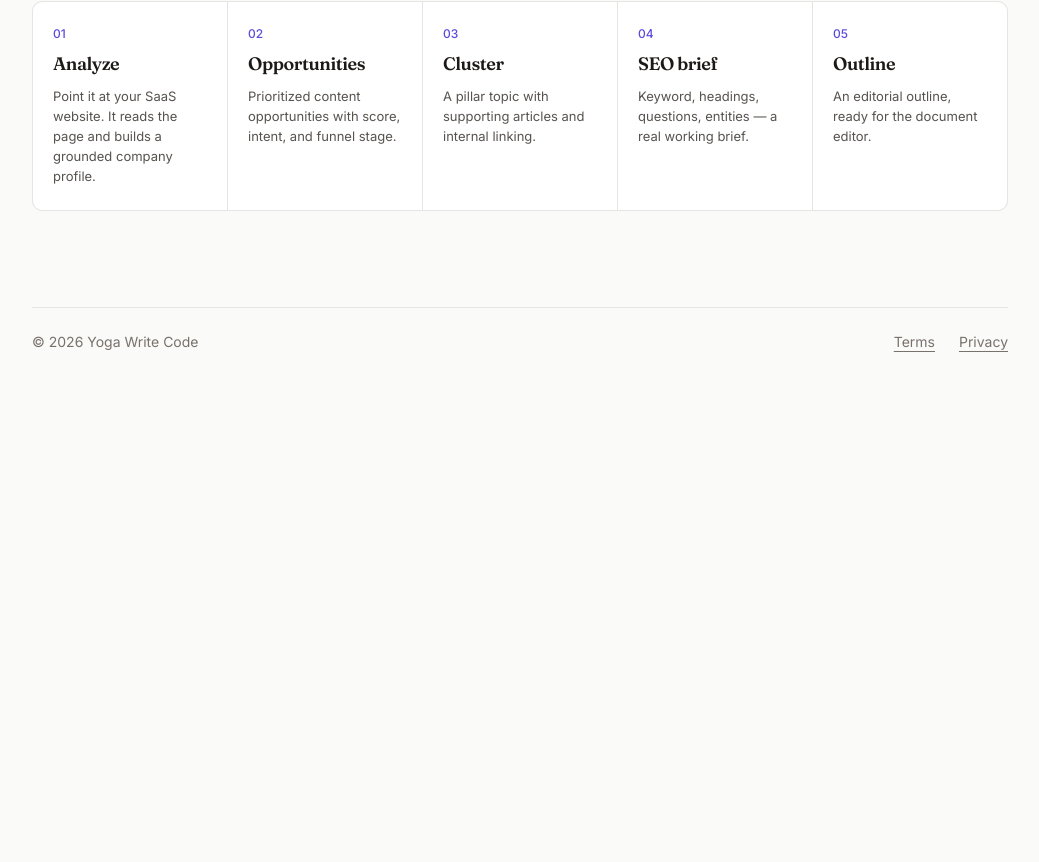
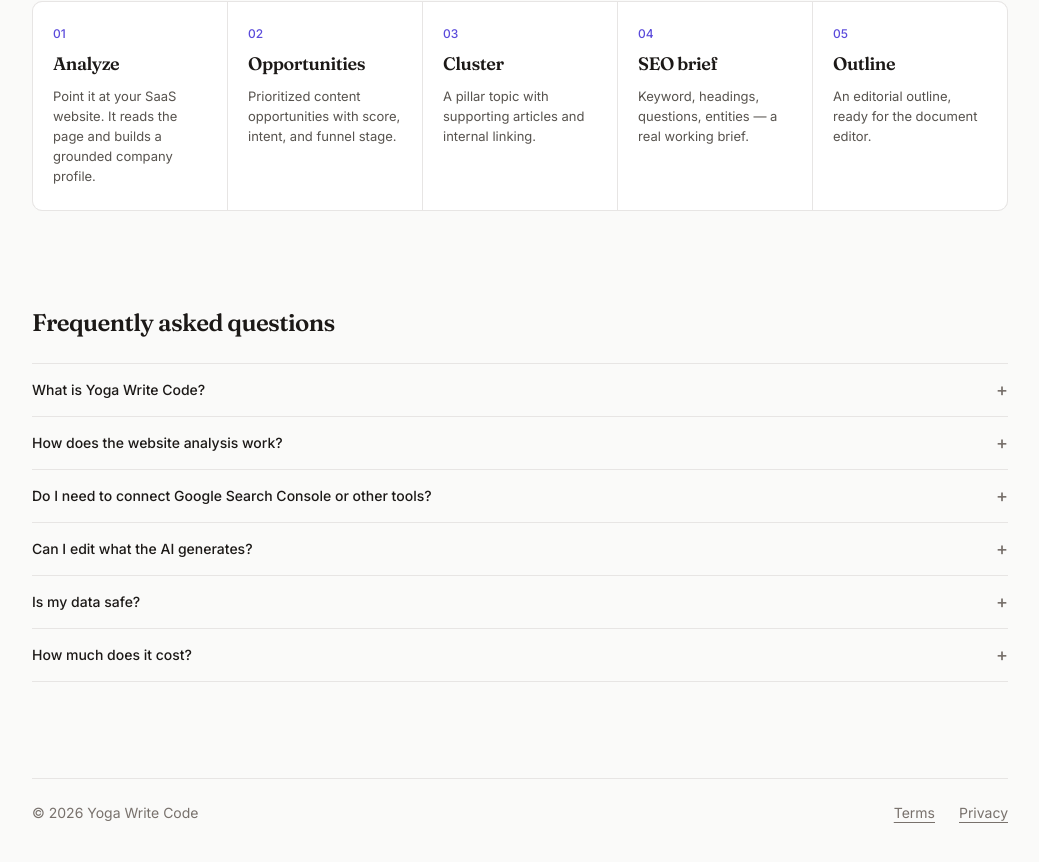
Before and after one commit to sachinywc/yoga-write-code, a Next.js app: page / in a window 1280 px wide. Shown: the part 636-1498 px from the top of the page, without its empty margins (120-1159 px from the left). Before the commit the page ends 1084 px from the top, so only its background shows below. Built offline with nearby package versions, Linux system fonts and the light colour scheme; no server answers.

Commit message:
SEO: OG, Twitter, canonical, JSON-LD graph, FAQ section

```diff
--- a/app/page.tsx
+++ b/app/page.tsx
@@ -1,7 +1,46 @@
 import type { Metadata } from "next";
 import Link from "next/link";
 
-export const metadata: Metadata = { title: "Yoga Write Code" };
+export const metadata: Metadata = {
+  title: "Yoga Write Code — AI Content Operating System for SaaS",
+  description:
+    "Turn your SaaS website into a content plan. Get prioritized content opportunities, topic clusters, SEO briefs, and article outlines in one calm workspace.",
+  alternates: { canonical: "https://yogawritecode.com" },
+  openGraph: {
+    title: "Yoga Write Code — AI Content Operating System for SaaS",
+    description:
+      "Turn your SaaS website into a content plan. Opportunities, clusters, briefs, outlines — all in one workspace.",
+    url: "https://yogawritecode.com",
+    siteName: "Yoga Write Code",
+    locale: "en_US",
+    type: "website",
+    images: [
+      {
+        url: "https://yogawritecode.com/icon.svg",
+        width: 108,
+        height: 108,
+        alt: "Yoga Write Code logo",
+      },
+    ],
+  },
+  twitter: {
+    card: "summary",
+    title: "Yoga Write Code — AI Content Operating System for SaaS",
+    description:
+      "Turn your SaaS website into a content plan. Opportunities, clusters, briefs, outlines — all in one workspace.",
+  },
+  robots: {
+    index: true,
+    follow: true,
+    googleBot: {
+      index: true,
+      follow: true,
+      "max-image-preview": "large",
+      "max-snippet": -1,
+      "max-video-preview": -1,
+    },
+  },
+};
 
 const steps = [
   {
@@ -30,6 +69,82 @@ const steps = [
     text: "An editorial outline, ready for the document editor.",
   },
 ];
+
+const faqs = [
+  {
+    q: "What is Yoga Write Code?",
+    a: "Yoga Write Code is an AI content operating system for SaaS companies. It analyzes your website and turns it into prioritized content opportunities, topic clusters, SEO briefs, and article outlines you can draft in a built-in editor.",
+  },
+  {
+    q: "How does the website analysis work?",
+    a: "You submit your website URL. The system fetches publicly accessible pages, extracts real signals (title, description, headings, key terms), and uses an AI model to build a grounded company profile and content opportunities. Nothing is invented from thin air.",
+  },
+  {
+    q: "Do I need to connect Google Search Console or other tools?",
+    a: "No. The workflow starts from your public website alone. No Search Console, no analytics access, and no extra integrations are required to get your first content plan.",
+  },
+  {
+    q: "Can I edit what the AI generates?",
+    a: "Yes. Every draft opens in a document-style editor where you can write by hand, draft individual sections with AI, or rewrite your own text with AI. You stay in control of the final article.",
+  },
+  {
+    q: "Is my data safe?",
+    a: "Your workspace is private by default. Data is stored in a Postgres database with row-level security, so only your account can read your projects and drafts. Authentication uses secure server-side sessions.",
+  },
+  {
+    q: "How much does it cost?",
+    a: "Yoga Write Code is free to use while in beta. Paid plans may be introduced later, and any pricing will be shown clearly before purchase.",
+  },
+];
+
+const jsonLd = {
+  "@context": "https://schema.org",
+  "@graph": [
+    {
+      "@type": "Organization",
+      "@id": "https://yogawritecode.com/#organization",
+      name: "Yoga Write Code",
+      url: "https://yogawritecode.com",
+      logo: "https://yogawritecode.com/icon.svg",
+    },
+    {
+      "@type": "WebSite",
+      "@id": "https://yogawritecode.com/#website",
+      url: "https://yogawritecode.com",
+      name: "Yoga Write Code",
+      publisher: { "@id": "https://yogawritecode.com/#organization" },
+    },
+    {
+      "@type": "SoftwareApplication",
+      name: "Yoga Write Code",
+      applicationCategory: "BusinessApplication",
+      operatingSystem: "Web",
+      url: "https://yogawritecode.com",
+      description:
+        "AI content operating system that turns any SaaS website into prioritized content opportunities, topic clusters, SEO briefs, and article outlines.",
+      offers: { "@type": "Offer", price: "0", priceCurrency: "USD" },
+      publisher: { "@id": "https://yogawritecode.com/#organization" },
+    },
+    {
+      "@type": "HowTo",
+      name: "How Yoga Write Code turns your website into a content plan",
+      step: steps.map((s, i) => ({
+        "@type": "HowToStep",
+        position: i + 1,
+        name: s.title,
+        text: s.text,
+      })),
+    },
+    {
+      "@type": "FAQPage",
+      mainEntity: faqs.map((f) => ({
+        "@type": "Question",
+        name: f.q,
+        acceptedAnswer: { "@type": "Answer", text: f.a },
+      })),
+    },
+  ],
+};
 
 export default function HomePage() {
   const appOrigin = process.env.NEXT_PUBLIC_SITE_URL || "";
@@ -84,20 +199,39 @@ export default function HomePage() {
       </section>
 
       <section id="how" className="mt-24">
-        <p className="text-xs font-medium uppercase tracking-[0.16em] text-ink-muted">
+        <h2 className="text-xs font-medium uppercase tracking-[0.16em] text-ink-muted">
           How it works
-        </p>
+        </h2>
         <ol className="mt-6 grid gap-px overflow-hidden rounded-card border border-line bg-line sm:grid-cols-5">
           {steps.map((step) => (
             <li key={step.n} className="bg-surface px-5 py-6">
               <p className="text-xs font-medium text-brand">{step.n}</p>
-              <h2 className="font-display mt-2 text-lg font-semibold tracking-tight text-ink">
+              <h3 className="font-display mt-2 text-lg font-semibold tracking-tight text-ink">
                 {step.title}
-              </h2>
+              </h3>
               <p className="mt-2 text-[13px] leading-5 text-ink-secondary">{step.text}</p>
             </li>
           ))}
         </ol>
+      </section>
+
+      <section id="faq" className="mt-24">
+        <h2 className="font-display text-2xl font-semibold tracking-tight text-ink">
+          Frequently asked questions
+        </h2>
+        <div className="mt-6 divide-y divide-line border-y border-line">
+          {faqs.map((f) => (
+            <details key={f.q} className="group py-4">
+              <summary className="flex cursor-pointer list-none items-center justify-between gap-4 text-sm font-medium text-ink [&::-webkit-details-marker]:hidden">
+                {f.q}
+                <span className="text-lg leading-none text-ink-muted transition-transform group-open:rotate-45">
+                  +
+                </span>
+              </summary>
+              <p className="mt-3 max-w-2xl text-sm leading-6 text-ink-secondary">{f.a}</p>
+            </details>
+          ))}
+        </div>
       </section>
 
       <footer className="mt-24 flex items-center justify-between border-t border-line pt-6 text-sm text-ink-muted">
@@ -111,6 +245,11 @@ export default function HomePage() {
           </Link>
         </div>
       </footer>
+
+      <script
+        type="application/ld+json"
+        dangerouslySetInnerHTML={{ __html: JSON.stringify(jsonLd) }}
+      />
     </main>
   );
 }
```
